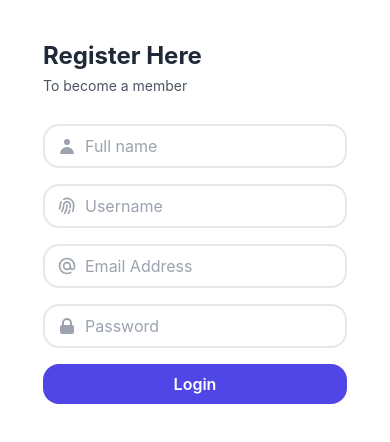
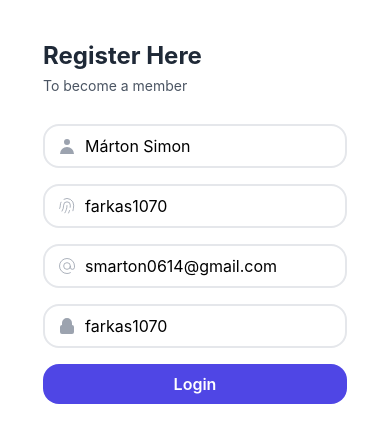
Before and after one commit to farkas1070/MovieSeatTrackerApp, a React (Create React App) app in the folder movieseattracker/: page /Register in a window 390 px wide. Shown: the top 442 px of the page. Built offline with nearby package versions, Linux system fonts and the light colour scheme.

Commit message:
added registering

```diff
--- a/movieseattracker/src/Navigation/Navigation.js
+++ b/movieseattracker/src/Navigation/Navigation.js
@@ -5,6 +5,7 @@ import Register from "../Views/Register/Register";
 import WelcomeScreen from "../Views/WelcomeScreen/WelcomeScreen";
 import Movies from "../Views/Movies/Movies";
 import Cinemas from "../Views/Cinemas/Cinemas";
+import Home from "../Views/Home/Home";
 const Navigation = () => {
   return (
     <Routes>
@@ -13,6 +14,7 @@ const Navigation = () => {
       <Route path="/Register" element={<Register />}></Route>
       <Route path="/Movies" element={<Movies />}></Route>
       <Route path="/Cinemas" element={<Cinemas />}></Route>
+      <Route path="/Home" element={<Home />}></Route>
     </Routes>
   );
 };
--- a/movieseattracker/src/Views/Cinemas/Cinemas.js
+++ b/movieseattracker/src/Views/Cinemas/Cinemas.js
@@ -22,6 +22,9 @@ const Cinemas = () => {
         <Navbar />
       </div>
       <div className=" relative z-20 p-0 mt-10 ">
+        <div className="relative flex items-center justify-center">
+          <p className="text-lg text-white font-semibold mb-10">Our Cinema Partners</p>
+        </div>
         <div class="container grid grid-cols-3 gap-4 p-4">
           <div class="bg-white rounded-lg p-4 shadow-md">
             <img
@@ -30,7 +33,7 @@ const Cinemas = () => {
               class="w-full h-auto"
             />
             <h3 class="text-lg font-semibold mt-2">Big Text 1</h3>
-            <p class="text-sm text-gray-500">Small Text 1</p>
+            <p class="text-sm text-gray-500 ">Small Text 1</p>
           </div>
 
           <div class="bg-white rounded-lg p-4 shadow-md">
--- /dev/null
+++ b/movieseattracker/src/Views/Home/Home.js
@@ -0,0 +1,6 @@
+import React from "react";
+
+const Home = () => {
+  return <div></div>;
+};
+export default Home;
--- a/movieseattracker/src/Views/Login/Login.js
+++ b/movieseattracker/src/Views/Login/Login.js
@@ -1,5 +1,5 @@
 import React from "react";
-
+import { signInWithEmailAndPassword ,onAuthStateChanged} from "firebase/auth";
 const Login = () => {
   return (
     <div class="min-h-screen bg-gray-100 py-6 flex flex-col justify-center sm:py-12">
--- a/movieseattracker/src/Views/Movies/Movies.js
+++ b/movieseattracker/src/Views/Movies/Movies.js
@@ -22,6 +22,9 @@ const Movies = () => {
         <Navbar />
       </div>
       <div className=" relative z-20 p-0 mt-10 ">
+      <div className="relative flex items-center justify-center">
+          <p className="text-lg text-white font-semibold mb-10">Currently Available Movies</p>
+        </div>
         <div class="container grid grid-cols-3 gap-4 p-4">
           <div class="bg-white rounded-lg p-4 shadow-md">
             <img
--- a/movieseattracker/src/Views/Register/Register.js
+++ b/movieseattracker/src/Views/Register/Register.js
@@ -1,9 +1,37 @@
-import React from "react";
+import React, { useState } from "react";
 import VideoFootage from "../../Assets/Videos/RegisterVideo.mp4";
+import { auth } from "../../firebase-config";
+import { createUserWithEmailAndPassword  } from "firebase/auth";
+import { useNavigate } from 'react-router-dom';
 const Register = () => {
+  const [email, setEmail] = useState("smarton0614@gmail.com");
+  const [fullName, setFullName] = useState("Márton Simon");
+  const [Username, setUsername] = useState("farkas1070");
+  const [password, setPassword] = useState("farkas1070");
+
+  const handleEmailChange = (event) => setEmail(event.target.value);
+  const handlePasswordChange = (event) => setPassword(event.target.value);
+  const handleFullnameChange = (event) => setFullName(event.target.value);
+  const handleUsernameChange = (event) => setUsername(event.target.value);
+
+  const handleNavigateClick = () => navigate("/Home");
+  const navigate = useNavigate();
+  const registerUser = async () => {
+    try {
+      await createUserWithEmailAndPassword(auth, email, password);
+      // You can also update user profile data like displayName
+
+
+      handleNavigateClick();
+    } catch (error) {
+      console.error(error);
+
+    }
+  };
+
   return (
-    <div class="h-screen md:flex">
-      <div class="relative overflow-hidden md:flex w-1/2  i justify-around items-center hidden">
+    <div className="h-screen md:flex">
+      <div className="relative overflow-hidden md:flex w-1/2  i justify-around items-center hidden">
         <video
           className="absolute inset-0 object-cover w-full h-full z-0"
           autoPlay
@@ -14,116 +42,124 @@ const Register = () => {
           Your browser does not support the video tag.
         </video>
         <div className="relative">
-          <h1 class="text-white font-bold text-4xl font-sans">Join SeatWave</h1>
-          <p class="text-white mt-1">
-            And make seat Booking much easier
+          <h1 className="text-white font-bold text-4xl font-sans">Join SeatWave</h1>
+          <p className="text-white mt-1">And make seat Booking much easier</p>
+        </div>
+        <div className="absolute -bottom-32 -left-40 w-80 h-80 border-4 rounded-full border-opacity-30 border-t-8"></div>
+        <div className="absolute -bottom-40 -left-20 w-80 h-80 border-4 rounded-full border-opacity-30 border-t-8"></div>
+        <div className="absolute -top-40 -right-0 w-80 h-80 border-4 rounded-full border-opacity-30 border-t-8"></div>
+        <div className="absolute -top-20 -right-20 w-80 h-80 border-4 rounded-full border-opacity-30 border-t-8"></div>
+      </div>
+      <div className="flex md:w-1/2 justify-center py-10 items-center bg-white">
+        <form className="bg-white">
+          <h1 className="text-gray-800 font-bold text-2xl mb-1">Register Here</h1>
+          <p className="text-sm font-normal text-gray-600 mb-7">
+            To become a member
           </p>
-
-        </div>
-        <div class="absolute -bottom-32 -left-40 w-80 h-80 border-4 rounded-full border-opacity-30 border-t-8"></div>
-        <div class="absolute -bottom-40 -left-20 w-80 h-80 border-4 rounded-full border-opacity-30 border-t-8"></div>
-        <div class="absolute -top-40 -right-0 w-80 h-80 border-4 rounded-full border-opacity-30 border-t-8"></div>
-        <div class="absolute -top-20 -right-20 w-80 h-80 border-4 rounded-full border-opacity-30 border-t-8"></div>
-      </div>
-      <div class="flex md:w-1/2 justify-center py-10 items-center bg-white">
-        <form class="bg-white">
-          <h1 class="text-gray-800 font-bold text-2xl mb-1">Register Here</h1>
-          <p class="text-sm font-normal text-gray-600 mb-7">To become a member</p>
-          <div class="flex items-center border-2 py-2 px-3 rounded-2xl mb-4">
+          <div className="flex items-center border-2 py-2 px-3 rounded-2xl mb-4">
             <svg
               xmlns="http://www.w3.org/2000/svg"
-              class="h-5 w-5 text-gray-400"
+              className="h-5 w-5 text-gray-400"
               viewBox="0 0 20 20"
               fill="currentColor"
             >
               <path
-                fill-rule="evenodd"
+
                 d="M10 9a3 3 0 100-6 3 3 0 000 6zm-7 9a7 7 0 1114 0H3z"
-                clip-rule="evenodd"
+
               />
             </svg>
             <input
-              class="pl-2 outline-none border-none"
+              className="pl-2 outline-none border-none"
               type="text"
+              value={fullName}
+              onChange={handleFullnameChange}
               name=""
               id=""
               placeholder="Full name"
             />
           </div>
-          <div class="flex items-center border-2 py-2 px-3 rounded-2xl mb-4">
+          <div className="flex items-center border-2 py-2 px-3 rounded-2xl mb-4">
             <svg
               xmlns="http://www.w3.org/2000/svg"
-              class="h-5 w-5 text-gray-400"
+              className="h-5 w-5 text-gray-400"
               fill="none"
               viewBox="0 0 24 24"
               stroke="currentColor"
             >
               <path
-                stroke-linecap="round"
-                stroke-linejoin="round"
-                stroke-width="2"
+
+
                 d="M12 11c0 3.517-1.009 6.799-2.753 9.571m-3.44-2.04l.054-.09A13.916 13.916 0 008 11a4 4 0 118 0c0 1.017-.07 2.019-.203 3m-2.118 6.844A21.88 21.88 0 0015.171 17m3.839 1.132c.645-2.266.99-4.659.99-7.132A8 8 0 008 4.07M3 15.364c.64-1.319 1-2.8 1-4.364 0-1.457.39-2.823 1.07-4"
               />
             </svg>
             <input
-              class="pl-2 outline-none border-none"
+              className="pl-2 outline-none border-none"
               type="text"
+              value={Username}
+              onChange={handleUsernameChange}
               name=""
               id=""
               placeholder="Username"
             />
           </div>
-          <div class="flex items-center border-2 py-2 px-3 rounded-2xl mb-4">
+          <div className="flex items-center border-2 py-2 px-3 rounded-2xl mb-4">
             <svg
               xmlns="http://www.w3.org/2000/svg"
-              class="h-5 w-5 text-gray-400"
+              className="h-5 w-5 text-gray-400"
               fill="none"
               viewBox="0 0 24 24"
               stroke="currentColor"
             >
               <path
-                stroke-linecap="round"
-                stroke-linejoin="round"
-                stroke-width="2"
+
+
                 d="M16 12a4 4 0 10-8 0 4 4 0 008 0zm0 0v1.5a2.5 2.5 0 005 0V12a9 9 0 10-9 9m4.5-1.206a8.959 8.959 0 01-4.5 1.207"
               />
             </svg>
             <input
-              class="pl-2 outline-none border-none"
+              className="pl-2 outline-none border-none"
               type="text"
               name=""
+              value={email}
+              onChange={handleEmailChange}
               id=""
               placeholder="Email Address"
             />
           </div>
-          <div class="flex items-center border-2 py-2 px-3 rounded-2xl">
+          <div className="flex items-center border-2 py-2 px-3 rounded-2xl">
             <svg
               xmlns="http://www.w3.org/2000/svg"
-              class="h-5 w-5 text-gray-400"
+              className="h-5 w-5 text-gray-400"
               viewBox="0 0 20 20"
               fill="currentColor"
             >
               <path
-                fill-rule="evenodd"
+
                 d="M5 9V7a5 5 0 0110 0v2a2 2 0 012 2v5a2 2 0 01-2 2H5a2 2 0 01-2-2v-5a2 2 0 012-2zm8-2v2H7V7a3 3 0 016 0z"
-                clip-rule="evenodd"
+
               />
             </svg>
             <input
-              class="pl-2 outline-none border-none"
+              className="pl-2 outline-none border-none"
               type="text"
               name=""
+              value={password}
+              onChange={handlePasswordChange}
               id=""
               placeholder="Password"
             />
           </div>
           <button
-            type="submit"
-            class="block w-full bg-indigo-600 mt-4 py-2 rounded-2xl text-white font-semibold mb-2"
+          type="button"
+            onClick={(e) => {
+              e.preventDefault();
+              registerUser();
+            }}
+            className="block w-full bg-indigo-600 mt-4 py-2 rounded-2xl text-white font-semibold mb-2"
           >
             Login
           </button>
-
         </form>
       </div>
     </div>
--- a/movieseattracker/src/Views/WelcomeScreen/Components/Navbar.js
+++ b/movieseattracker/src/Views/WelcomeScreen/Components/Navbar.js
@@ -6,12 +6,12 @@ const Navbar = () => {
   return (
     <nav className="relative z-10  border-gray-200 dark:bg-gray-900">
       <div className="max-w-screen-xl flex flex-wrap items-center justify-between mx-auto p-4">
-        <a href="https://flowbite.com/" className="flex items-center">
+        <Link to="/" className="flex items-center">
           <img src={Logo} className="h-20 mr-3" alt="Flowbite Logo" />
           <span className="self-center text-2xl font-semibold whitespace-nowrap text-[#C5E5DE]">
             SeatWave
           </span>
-        </a>
+        </Link>
         <button
           data-collapse-toggle="navbar-default"
           type="button"
```
Also changed, not shown: movieseattracker/src/firebase-config.js (renamed from movieseattracker/firebase-config.js, +3 -4 lines).
